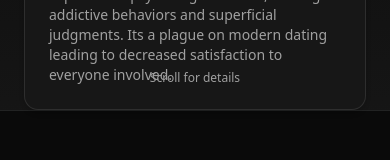
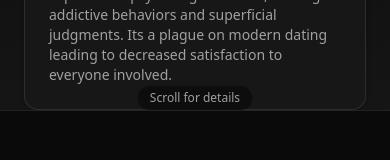
Before and after one commit to MrMilkshake0/ProjectJuno, a React (Vite) app: page / in a window 390 px wide. Shown: the part 902-1062 px from the top of the page. Built offline with nearby package versions, Linux system fonts and the light colour scheme; no server answers.

Commit message:
minor changes for mobile readability

```diff
--- a/src/app/seo.tsx
+++ b/src/app/seo.tsx
@@ -0,0 +1,18 @@
+// src/app/seo.tsx
+export function Canonical({ href }: { href: string }) {
+  return <link rel="canonical" href={href} />;
+}
+
+export function JsonLd<T extends object>({ data }: { data: T }) {
+  return (
+    <script type="application/ld+json">
+      {JSON.stringify(data)}
+    </script>
+  );
+}
+
+// If you want absolute URLs from a path (change base as needed)
+export function abs(path: string) {
+  const base = "https://www.projectjuno.ai";
+  return path.startsWith("http") ? path : `${base}${path.startsWith("/") ? "" : "/"}${path}`;
+}
--- a/src/pages/FrontPage.tsx
+++ b/src/pages/FrontPage.tsx
@@ -71,11 +71,12 @@ export default function FrontPage() {
 
       <Header />
 
-      {/* ===== HERO (IDENTICAL TO YOUR ORIGINAL) ===== */}
+      {/* ===== HERO (FIXED FOR MOBILE OVERLAP) ===== */}
       <section
         className="
-          relative flex items-center
-          min-h-[80dvh]
+          relative isolate overflow-clip
+          flex items-center
+          min-h-[80svh]
           px-6 md:px-10
           bg-gradient-to-b from-background via-background to-muted/40
         "
@@ -106,7 +107,7 @@ export default function FrontPage() {
 
               <Button asChild variant="ghost">
                 <Link to="/about" aria-label="Learn more about Project Juno">
-                    Learn more
+                  Learn more
                 </Link>
               </Button>
             </div>
@@ -159,11 +160,14 @@ export default function FrontPage() {
           </div>
         </div>
 
-        {/* Subtle bottom cue to scroll */}
-        <div className="absolute bottom-6 left-1/2 -translate-x-1/2 text-xs text-muted-foreground">
-          Scroll for details
+        {/* Subtle bottom cue to scroll (safe, contained) */}
+        <div className="absolute inset-x-0 bottom-[env(safe-area-inset-bottom,1rem)] z-10 pointer-events-none">
+          <div className="mx-auto w-fit rounded-full px-3 py-1 text-xs text-muted-foreground bg-background/70 backdrop-blur shadow">
+            Scroll for details
+          </div>
         </div>
       </section>
+
 
       <Separator />
 
```
